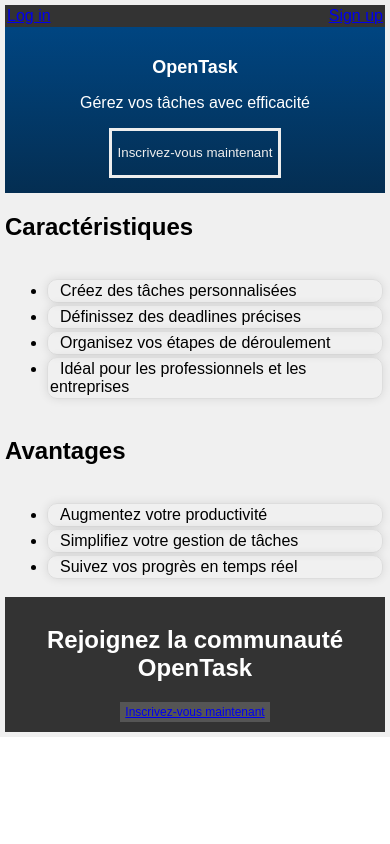
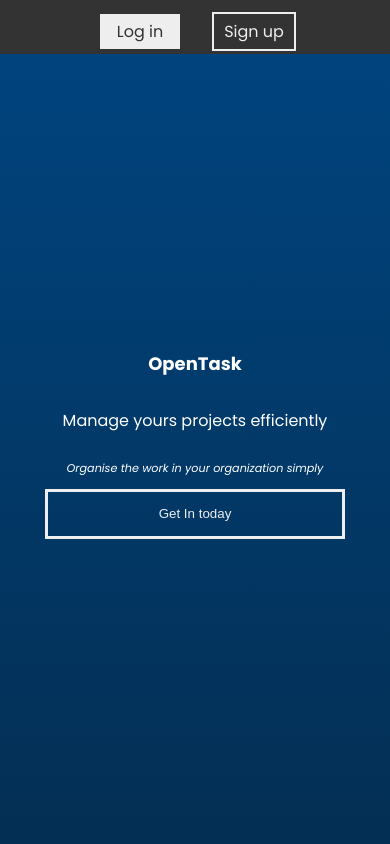
Before and after one commit to ancedric/Open-Tasks, a Vue app: page / in a window 390 px wide. Shown: the top 844 px of the page. Built offline with nearby package versions, Linux system fonts and the light colour scheme.

Commit message:
Landingpage redesign

```diff
--- a/package.json
+++ b/package.json
@@ -12,6 +12,7 @@
     "@supabase/supabase-js": "^2.45.6",
     "dotenv": "^16.4.5",
     "firebase": "^10.14.1",
+    "js-cookie": "^3.0.5",
     "moment": "^2.30.1",
     "pinia": "^2.2.4",
     "vue": "^3.5.10",
--- a/src/views/Home.vue
+++ b/src/views/Home.vue
@@ -120,6 +120,7 @@
         width: 100%;
         height: 80%;
         display: flex;
+        gap: 60px;
         @media screen and (max-width: 860px){
             display: flex;
             flex-direction: column;
--- a/src/views/LandingPage.vue
+++ b/src/views/LandingPage.vue
@@ -2,70 +2,88 @@
     <div class="landing-page">
       <header>
         <nav>
-          <router-link to='/auth'>Log in</router-link>
-          <router-link to='/register'>Sign up</router-link>
+          <router-link to='/auth' class="navLink1">Log in</router-link>
+          <router-link to='/register' class="navLink2">Sign up</router-link>
         </nav>
       </header>
       <main>
         <section class="hero">
           <h1>OpenTask</h1>
-          <p>Gérez vos tâches avec efficacité</p>
-          <button class="action"><router-link to='/register' class="subsc">Inscrivez-vous maintenant</router-link></button>
+          <p>Manage yours projects efficiently</p>
+          <p class="italic">Organise the work in your organization simply</p>
+          <button class="action"><router-link to='/register' class="subsc">Get In today</router-link></button>
         </section>
+        <div class="landing-body">
           <section class="features">
-          <h2>Caractéristiques</h2>
+            <h2>Features</h2>
             <ul>
               <li>
                 <i class="fas fa-check"></i>
-              Créez des tâches personnalisées
+                Create custom tasks
               </li>
               <li>
                 <i class="fas fa-clock"></i>
-              Définissez des deadlines précises
+                Define your deadlines
               </li>
               <li>
                 <i class="fas fa-list"></i>
-              Organisez vos étapes de déroulement
+                Manage tasks evolution
               </li>
               <li>
                 <i class="fas fa-users"></i>
-              Idéal pour les professionnels et les entreprises
+                Idéal for professionals businesses
               </li>
             </ul>
           </section>
           <section class="benefits">
-          <h2>Avantages</h2>
+            <h2>Benefits</h2>
             <ul>
               <li>
                 <i class="fas fa-rocket"></i>
-              Augmentez votre productivité
+                Encrease your productivity
               </li>
               <li>
                 <i class="fas fa-cog"></i>
-              Simplifiez votre gestion de tâches
+                Simplify your tasks management
               </li>
               <li>
                 <i class="fas fa-chart-line"></i>
-              Suivez vos progrès en temps réel
+                Follow your progress in real time
               </li>
             </ul>
           </section>
+        </div>
+
         <section class="call-to-action">
-          <h2>Rejoignez la communauté OpenTask</h2>
-          <button><router-link to='/register'>Inscrivez-vous maintenant</router-link></button>
+          <h2>Join OpenTask community</h2>
+          <button class="action"><router-link to='/register' class="link">Inscrivez-vous maintenant</router-link></button>
         </section>
+        <footer>
+          <p>copyright© OpenTask, 2024, All rights reserved</p>
+        </footer>
       </main>
     </div>
   </template>
 
   <style scoped>
-    .landing-page {
-        font-family: Arial, sans-serif;
+    .landing-page, main {
+      display: flex;
+      flex-direction: column;
+      justify-content: center;
+      align-items: center;
       background-color: #f0f0f0;
-        padding: 20px;
+      padding: 0;
+      margin: 0;
+      width: 100%;
+      overflow-x: hidden;
     }
 
     header {
+      position: fixed;
+      top: 0;
+      left: 0;
+      width: 100%;
+      height: 50px;
       background-color: #333;
       color: #fff;
       padding: 10px;
@@ -74,69 +92,92 @@
 
     header nav {
         display: flex;
-        justify-content: space-between;
+        justify-content: center;
+        align-items: center;
+        gap: 10px;
     }
 
+    header nav .navLink1,
+    header nav .navLink2{
+      text-decoration: none;
+      color: #eee;
+      border: 2px solid;
+      width: 70px;
+      margin: 10px;
+      padding: 5px;
+    }
+    header nav .navLink1{
+      color: #333;
+      background-color: #eee;
+    }
     .hero {
+      display: flex;
+      flex-direction: column;
+      justify-content: center;
+      align-items: center;
+      width: 100%;
+      height: 100vh;
+      margin: 0;
       background-image: linear-gradient(to bottom, #004581, #042e52);
-        color: #fff;
-        padding: 50px;
+      color: #fff;;
       text-align: center;
     }
 
     .hero h1 {
-        font-size: 36px;
+        font-size: 1.2rem;
         }
     .action{
+          width: 300px;
           height:50px;
           border: 3px solid #eee;
           background: transparent;
           transition: all .3s ease;
+          color: #eee;
+          cursor: pointer;
           &:hover{
             background-color: #eee;
+            .subsc{
               color:#555;
             }
           }
+
+    }
+        .hero .italic{
+          font-style: italic;
+          font-size: 0.7rem;
+        }
+
         .action .subsc{
           text-decoration: none;
           color: #eee;
-          &:hover{
-            color: #555;
         }
+
+    .landing-body{
+      display: flex;
+      justify-content: center;
+      gap: 10px;
+      width: 100%;
+      margin: 10px;
     }
-    .features {
+    .features,
+    .benefits{
         display: flex;
         flex-wrap: wrap;
         justify-content: center;
-        }
-
-    .features li {
-        margin: 10px;
-        padding: 10px;
+        width: 40%;
         border: 1px solid #ddd;
         border-radius: 10px;
         box-shadow: 0 0 10px rgba(0, 0, 0, 0.1);
+        margin: 10px;
       }
 
-    .features i {
-        margin-right: 10px;
+    li {
+        margin: 10px;
+        padding: 10px;
+
         }
 
-    .benefits {
-        display: flex;
-        flex-wrap: wrap;
-        justify-content: center;
-        }
-
-    .benefits li {
-        margin: 10px;
-        padding: 10px;
-        border: 1px solid #ddd;
-        border-radius: 10px;
-        box-shadow: 0 0 10px rgba(0, 0, 0, 0.1);
-        }
-
-    .benefits i {
+    i {
         margin-right: 10px;
       }
 
@@ -145,6 +186,7 @@
         color: #fff;
         padding: 20px;
         text-align: center;
+        width: 100%;
         }
 
     .call-to-action button {
@@ -159,41 +201,39 @@
     .call-to-action button:hover {
         background-color: #666;
     }
+    footer{
+      width: 100%;
+      background-color: #666;
+      color: #eee;
+      font-size: 0.7rem;
+      text-align: center;
+    }
+
+    .link{
+      text-decoration: none;
+      color: #eee;
+      margin: 10px;
+      padding: 5px;
+    }
     /* Styles responsives */
 
 @media screen and (max-width: 1024px) {
-  .landing-page {
-    padding: 15px;
-  }
   header {
     padding: 5px;
   }
   .hero {
     padding: 30px;
   }
-  .hero h1 {
-    font-size: 28px;
-  }
-  .features {
+  .features, .benefits {
     flex-direction: column;
   }
-  .features li {
-    margin: 5px;
-    padding: 5px;
-  }
-  .benefits {
-    flex-direction: column;
-  }
-  .benefits li {
+  li {
     margin: 5px;
     padding: 5px;
   }
 }
 
-@media screen and (max-width: 768px) {
-  .landing-page {
-    padding: 10px;
-  }
+@media screen and (max-width: 860px) {
   header {
     padding: 3px;
   }
@@ -203,11 +243,16 @@
   .hero h1 {
     font-size: 22px;
   }
-  .features li {
-    margin: 3px;
-    padding: 3px;
+  .landing-body{
+      flex-direction: column;
+      align-items: center;
     }
-  .benefits li {
+    .features,
+    .benefits{
+      width: 80%;
+      padding: 5px;
+    }
+  li {
     margin: 3px;
     padding: 3px;
   }
@@ -218,12 +263,12 @@
     padding: 5px 10px;
     font-size: 14px;
   }
+  footer{
+      font-size: 0.6rem;
+  }
 }
 
 @media screen and (max-width: 480px) {
-  .landing-page {
-    padding: 5px;
-  }
   header {
     padding: 2px;
   }
@@ -233,11 +278,7 @@
   .hero h1 {
     font-size: 18px;
   }
-  .features li {
-    margin: 2px;
-    padding: 2px;
-  }
-  .benefits li {
+  li {
     margin: 2px;
     padding: 2px;
   }
@@ -248,12 +289,12 @@
     padding: 3px 5px;
     font-size: 12px;
   }
+  footer{
+      font-size: 0.5rem;
+  }
 }
 
 @media screen and (max-width: 360px) {
-  .landing-page {
-    padding: 0;
-  }
   header {
     padding: 1px;
   }
@@ -263,11 +304,7 @@
   .hero h1 {
     font-size: 16px;
   }
-  .features li {
-    margin: 1px;
-    padding: 1px;
-  }
-  .benefits li {
+  li {
     margin: 1px;
     padding: 1px;
   }
@@ -281,9 +318,6 @@
 }
 
 @media screen and (max-width: 280px) {
-  .landing-page {
-    padding: 0;
-  }
   header {
     padding: 0;
   }
@@ -293,11 +327,7 @@
   .hero h1 {
     font-size: 14px;
   }
-  .features li {
-    margin: 0;
-    padding: 0;
-  }
-  .benefits li {
+  li {
     margin: 0;
     padding: 0;
   }
--- a/src/views/Pricing.vue
+++ b/src/views/Pricing.vue
@@ -71,12 +71,12 @@
             <td>Support</td>
             <td>E-mail</td>
             <td>Téléphone et e-mail</td>
-            <td>Téléphone, e-mail et ticket</td>
+            <td>Téléphone et e-mail </td>
           </tr>
         </table>
       </div>
       <div class="faq">
-        <h2>Foire aux questions</h2>
+        <h2>FAQ</h2>
         <ul>
           <li>
             <p>Qu'est-ce que la période d'essai ?</p>
--- a/src/views/Profile.vue
+++ b/src/views/Profile.vue
@@ -67,7 +67,7 @@
             console.error('Erreur lors de la déconnexion :', error)
         }
         if(data){
-            userStore.user.$reset()
+            userStore.logout()
         }
     }
 
--- a/src/views/Tasks.vue
+++ b/src/views/Tasks.vue
@@ -422,13 +422,13 @@ const backHome = () =>{
         justify-content: center;
         align-items: center;
         color: #6b3e26;
+        padding: 10px;
         font-family: Inter;
         @media screen and (max-width: 860px){
             justify-content: flex-start;
             width: 100%;
             font-size: 0.8rem;
             padding: 10px;
-            padding-left: 70px;
         }
     }
     .task-details .details-ctn .steps{
```
Also changed, not shown: src/store/index.js (+23 -4 lines), src/views/Login.vue (+26 -3 lines), src/views/Register.vue (+20 -3 lines), 1 other file (tests, documents, lock files or other folders). Lines whose indentation alone changed are shown as unchanged.
